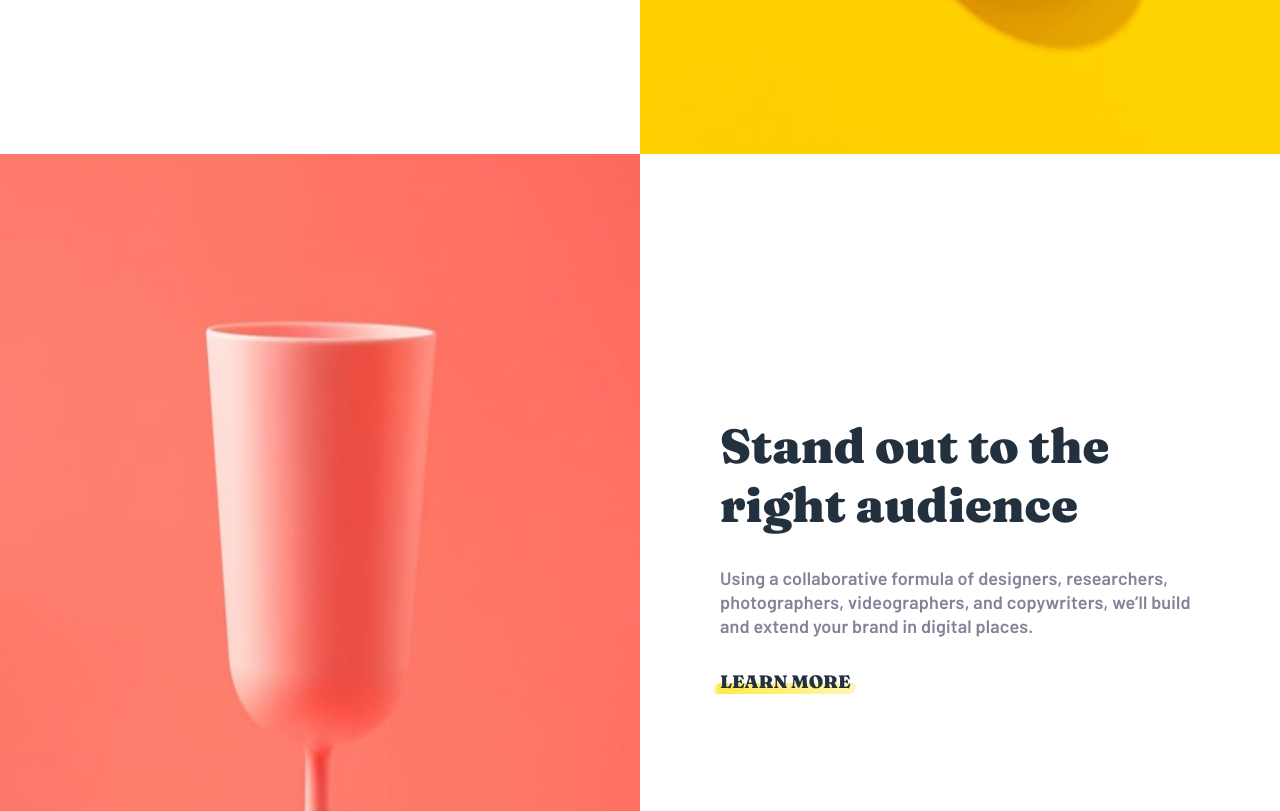
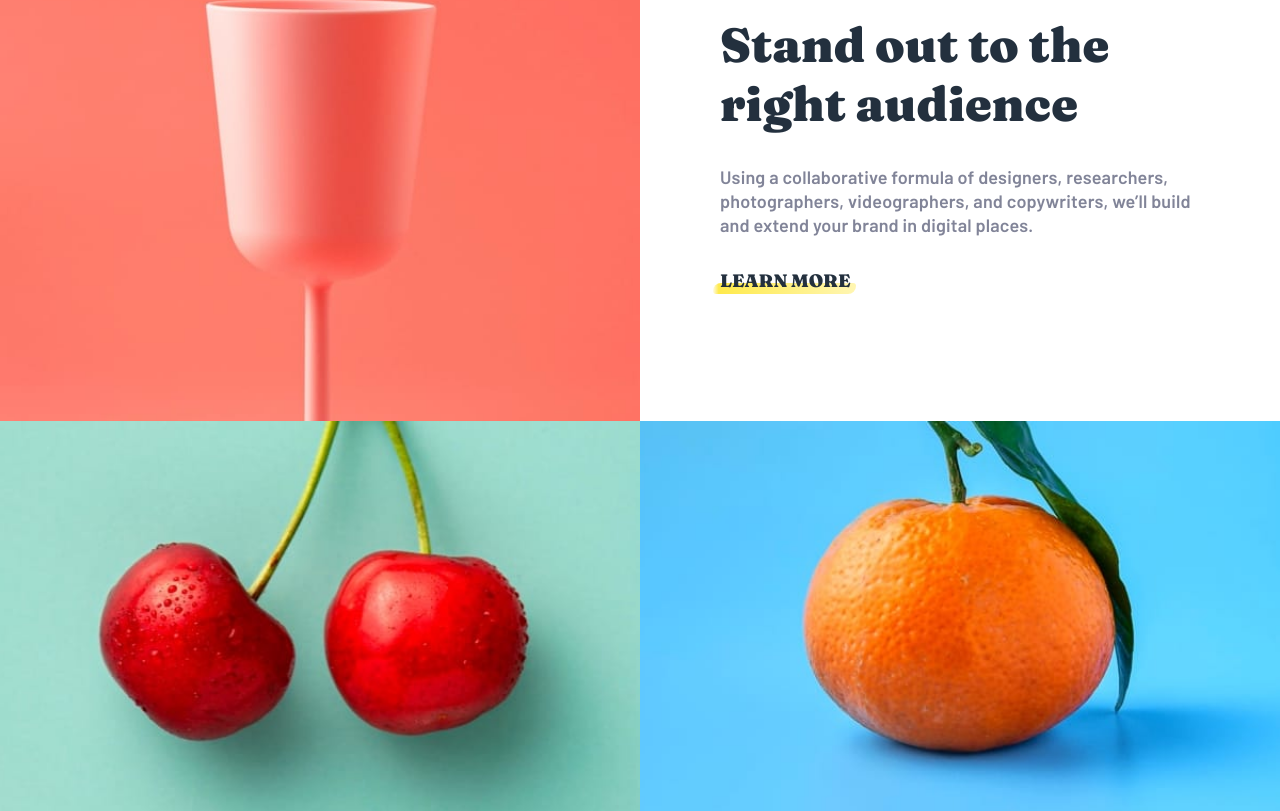
Before and after one commit to ManishBisht777/sunnyside-agency-landing-page-main, a plain HTML site: page index.html in a window 1280 px wide. Shown: the part 1446-2257 px from the top of the page. Drawn offline with Linux system fonts and the light colour scheme.

Commit message:
style fix

```diff
--- a/css/style.scss
+++ b/css/style.scss
@@ -90,6 +90,7 @@ body {
 
 .features {
   background: $White;
+  min-height: 100vh;
   display: flex;
   flex-wrap: wrap;
 }
@@ -97,6 +98,7 @@ body {
 .feature {
   display: flex;
   width: 100%;
+  height: fit-content;
 }
 
 article {
@@ -106,7 +108,6 @@ article {
   justify-content: center;
   gap: 2rem;
   padding: 5rem;
-  min-height: 100vh;
 
   h2 {
     font-family: "Fraunces", serif;
@@ -162,6 +163,7 @@ article {
     center/cover;
   justify-content: flex-end;
   align-items: center;
+  min-height: 50vh;
   h2 {
     color: $Darkdesaturatedcyan;
     font-size: 2rem;
@@ -178,6 +180,8 @@ article {
     center/cover;
   justify-content: flex-end;
   align-items: center;
+  min-height: 80vh;
+
   h2 {
     color: $Verydarkdesaturatedblue;
     font-size: 2rem;
```
Also changed, not shown: css/style.css, 1 other file.
